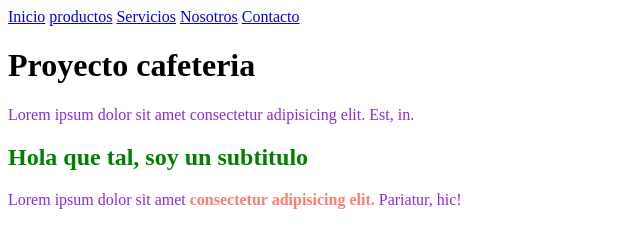
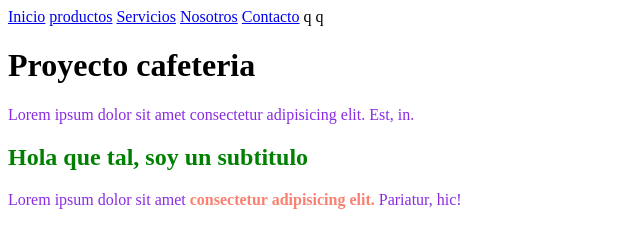
Before and after one commit to JohanaRojas32/democafeteria, a plain HTML site: page index.html in a window 1280 px wide. Shown: the full height of the page, 0-640 px from the left. Drawn offline with Linux system fonts and the light colour scheme.

Commit message:
corrijo cambios en el index.html

```diff
--- a/index.html
+++ b/index.html
@@ -14,7 +14,7 @@
 <a href="#">Servicios</a>
 <a href="#">Nosotros</a>
 <a href="#">Contacto</a>
-
+q   q
 </nav>
 
 
```
